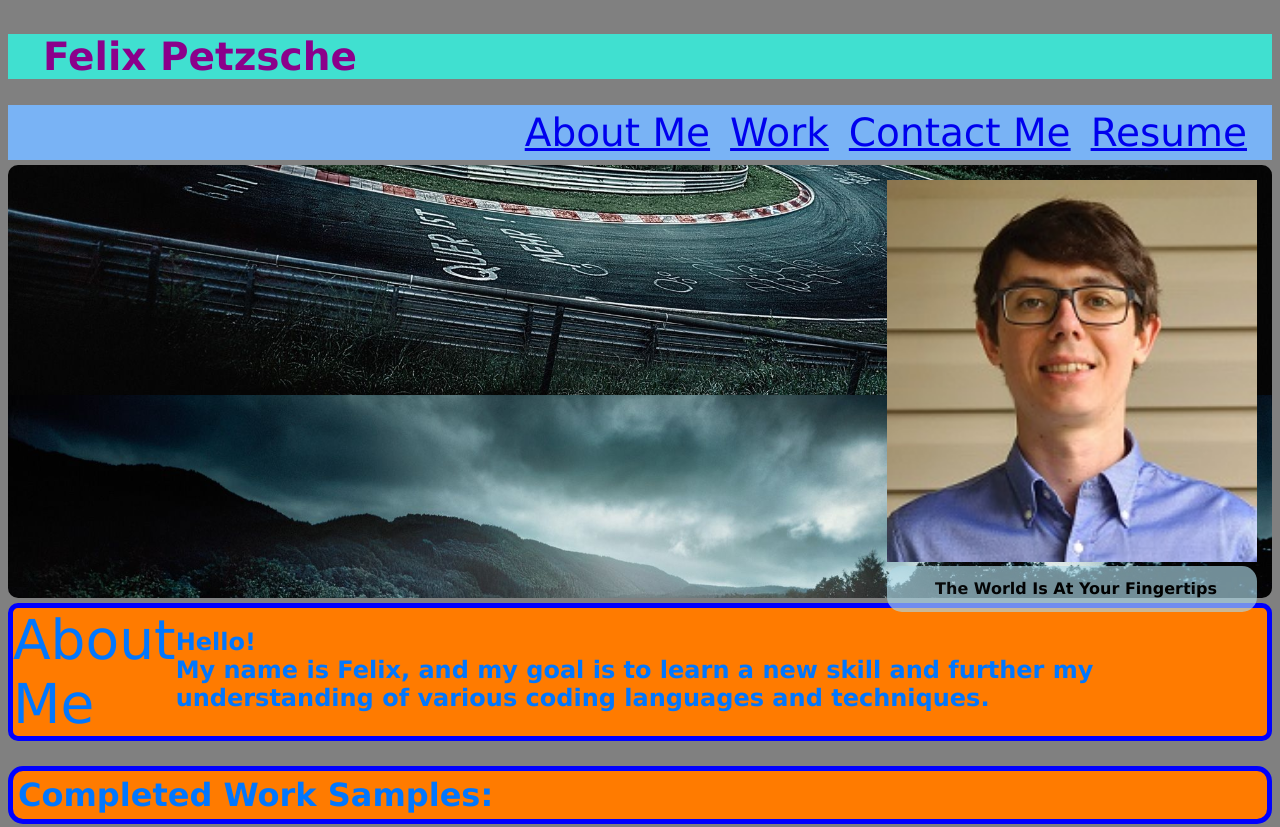
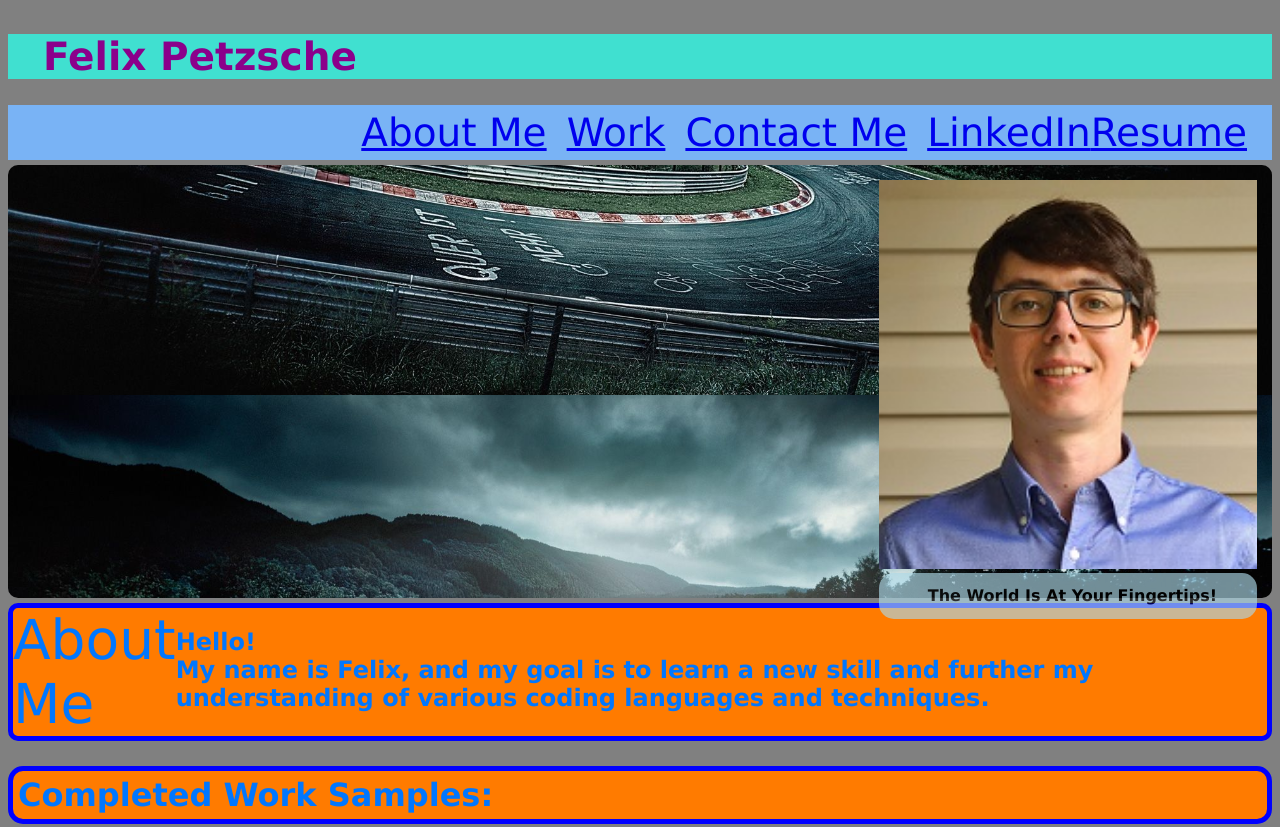
Before and after one commit to felix1805/Felix-Web-Development-Portfolio, a plain HTML site: page index.html in a window 1280 px wide. Shown: the top 827 px of the page. Drawn offline with Linux system fonts and the light colour scheme.

Commit message:
Update index.html

```diff
--- a/index.html
+++ b/index.html
@@ -18,14 +18,15 @@
                 <a href="#AboutMe" id="aboutmestyle">About Me</a>
                 <a href="#Work" id="workstyle">Work</a>
                 <a href="#Contact Me" id="contactstyle">Contact Me</a>
-                <a href="https://www.linkedin.com/in/felix-petzsche-334a8b66/" id="resumestyle">Resume</a>
+                <a href="https://www.linkedin.com/in/felix-petzsche-334a8b66/" id="linkedinstyle">LinkedIn</a>
+                <a href="assets/images/Resume_2022.pdf" id="resumestyle">Resume</a>
             </nav>
         </div>
         <!-- created a profile picture section along with a quote -->
         <section class="element1">
             <div style="float:right;">
                 <img src="assets/images/Felix.jpg" alt="Felix's Picture" height=100% width=100%>
-                <span class="subtitle">The World Is At Your Fingertips</span>
+                <span class="subtitle">The World Is At Your Fingertips!</span>
         </section>
         </div>
     </header>
```
